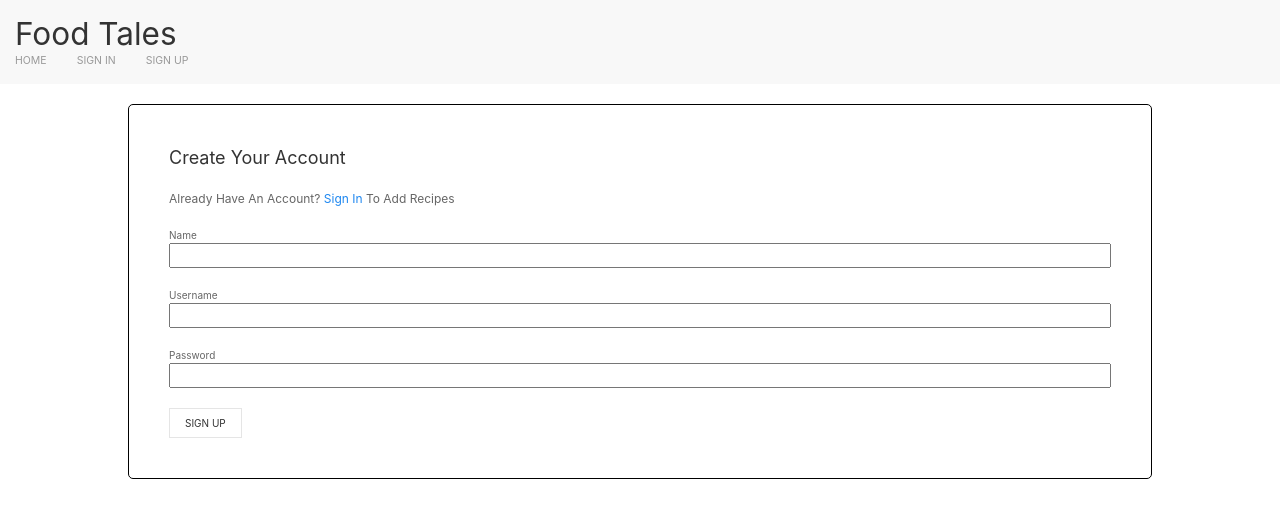
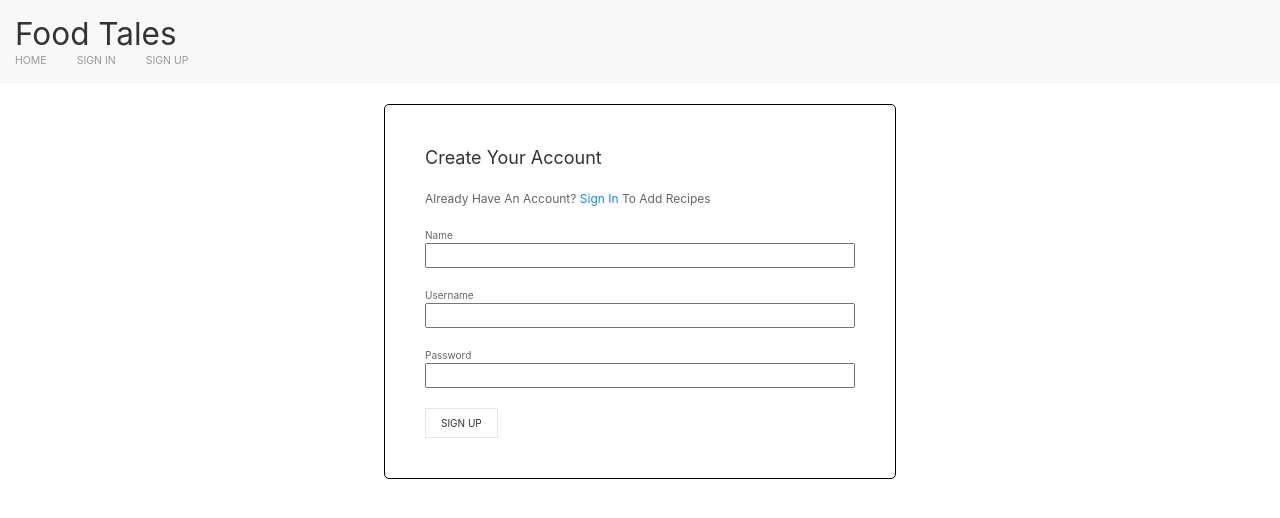
Before and after one commit to asifalip007/recipeapp, a Next.js app: page /create in a window 1280 px wide. Shown: the top 518 px of the page. Built offline with nearby package versions, Linux system fonts and the light colour scheme.

Commit message:
css update

```diff
--- a/components/SignIn.js
+++ b/components/SignIn.js
@@ -51,7 +51,7 @@ class SignIn extends Component {
     }
     render() {
         return (
-            <div className='uk-padding uk-container uk-margin-top uk-width-2-5 uk-width-4-5@s uk-border-rounded' style={{ border: '.5px solid black' }}>
+            <div className='uk-padding uk-container uk-margin-top uk-width-2-5@s uk-width-4-5 uk-border-rounded' style={{ border: '.5px solid black' }}>
                 <h3 className='uk-margin'>Sign In To Add Recipes</h3>
                 <p className='uk-margin-remove' style={{ marginTop: '20px' }}>Not A User? <Link href='/create'><a style={{ textDecoration: 'none' }}>Sign Up</a></Link> To Create Account</p>
                 <span id='loginAlert' style={{ display: 'none', color: 'red' }}>Invalid Username or Password</span>
--- a/components/SignUp.js
+++ b/components/SignUp.js
@@ -51,7 +51,7 @@ class SignUp extends Component {
     }
     render() {
         return (
-            <div className='uk-padding uk-container uk-margin-top uk-width-4-5@m uk-width-2-3 uk-border-rounded' style={{ border: '.5px solid black' }}>
+            <div className='uk-padding uk-container uk-margin-top uk-width-4-5 uk-width-2-5@s uk-border-rounded' style={{ border: '.5px solid black' }}>
                 <h3 className='uk-margin'>Create Your Account</h3>
                 <p className='uk-margin'>Already Have An Account? <Link href='/login'><a style={{ textDecoration: 'none' }}>Sign In</a></Link> To Add Recipes</p>
                 <form id='signupForm' onSubmit={this.onSubmit} style={{ fontSize: '10px' }}>
--- a/pages/[username]/profile.js
+++ b/pages/[username]/profile.js
@@ -107,7 +107,7 @@ class Profile extends Component {
                                     <img id='userprofile' className='uk-border-circle' src='/user.png' style={{ width: '150px', height: '150px', border: '1px solid #e5e5e5', padding: '2px' }} />
                                 </div> */}
                                 {/* style={{ position: 'absolute', left: "120px", top: '50px' }} */}
-                                <div >
+                                <div className='uk-padding' >
                                     <h1>Hi,{this.props.userData[0].name}</h1>
                                     <p className='uk-margin-remove'>Add More Recipes Into Your Fabulous List</p>
                                     <p className='uk-margin-remove'>Recipes Added: {this.state.recipeData.length}</p>
```
